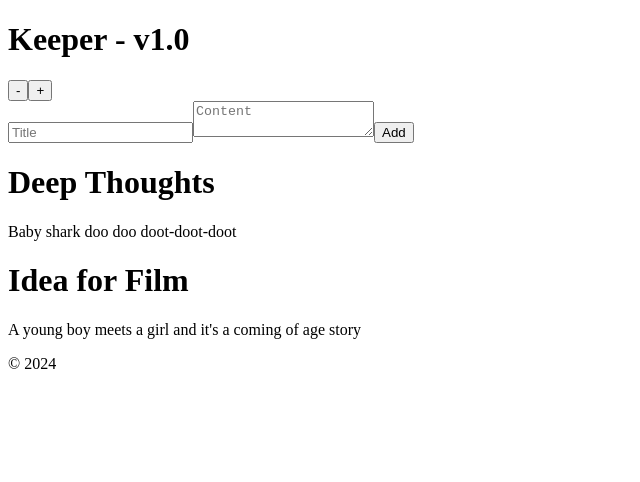
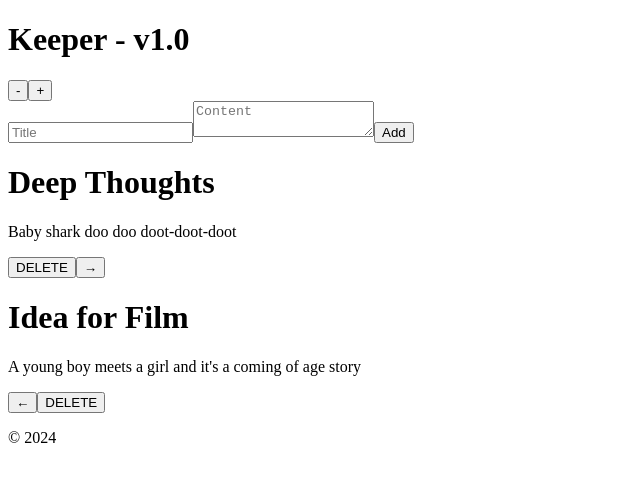
Before and after one commit to beandrake/keeper-app, a React app: page / in a window 1280 px wide. Shown: the top 482 px of the page, without its empty margins (0-640 px from the left). Built offline with nearby package versions, Linux system fonts and the light colour scheme; the HTML template or start-up script is replaced by a standard one.

Commit message:
Wanted to mess more with functional programming, so in addition to adding delete functionality I added the ability to reorder notes.  No styling for that yet, still playing with the functionality, but this is a good point to check in.

```diff
--- a/src/components/App.jsx
+++ b/src/components/App.jsx
@@ -33,14 +33,41 @@ function App() {
 		);
 	}
 
+	function swapNotes(index1, index2) {
+		// for readability, let's adjust the names
+		const first=index1;
+		const second=index2;
+
+		// make a temporary list that's safe to mutate
+		const tList = [...noteList];
+
+		// swap, then apply the state change
+		[ tList[first], tList[second] ] = [ tList[second], tList[first] ];
+		setNoteList(tList);
+	}
+
+	function noteIsFirst(index) {
+		return index == 0;
+	}
+
+	function noteIsLast(index) {
+		return index == noteList.length-1;
+	}
+
 
 	// view-ish
-	function displayNote(note) {
+	function displayNote(note, index) {
 		return (
 			<Note
 				key={note.id}
+				id={note.id}
+				index={index}
 				title={note.title}
 				content={note.content}
+				removeNote={removeNote}
+				swapNotes={swapNotes}
+				noteIsFirst={noteIsFirst}
+				noteIsLast={noteIsLast}
 			/>
 		);
 	}
--- a/src/components/Note.jsx
+++ b/src/components/Note.jsx
@@ -12,12 +12,28 @@ function Note(props) {
 		setNoteState('default');
 	}
 
+	function removeNote() {
+		props.removeNote(props.id);
+	}
+
+	function moveLeft() {
+		props.swapNotes(props.index, props.index-1);
+	}
+
+	function moveRight() {
+		props.swapNotes(props.index, props.index+1);
+	}
+
+
 	const noteClasses = ['note', noteState].join(" ");
 
 	return (
 		<div className={noteClasses} onMouseOver={setStateOver} onMouseOut={setStateOut}>
 			<h1>{props.title}</h1>
 			<p>{props.content}</p>
+			{ props.noteIsFirst(props.index) ? null : <button onMouseDown={moveLeft}>←</button> }
+			<button onMouseDown={removeNote}>DELETE</button>
+			{ props.noteIsLast(props.index) ? null : <button onMouseDown={moveRight}>→</button> }
 		</div>
 	);
 }
```
